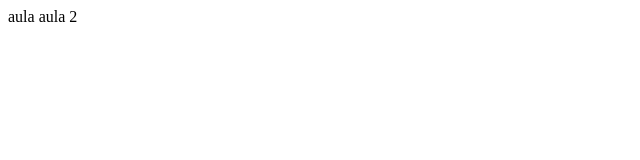
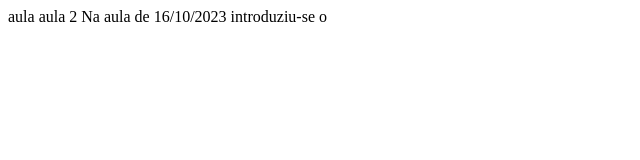
Before and after one commit to reis-miguel/esmad, a plain HTML site: page teste.html in a window 1280 px wide. Shown: the whole page, without its empty margins (0-640 px from the left). Drawn offline with Linux system fonts and the light colour scheme.

Commit message:
cena de teste

```diff
--- a/teste.html
+++ b/teste.html
@@ -1,2 +1,3 @@
 aula
 aula 2
+Na aula de 16/10/2023 introduziu-se o <html></html>
```
Also changed, not shown: 1 other file.
